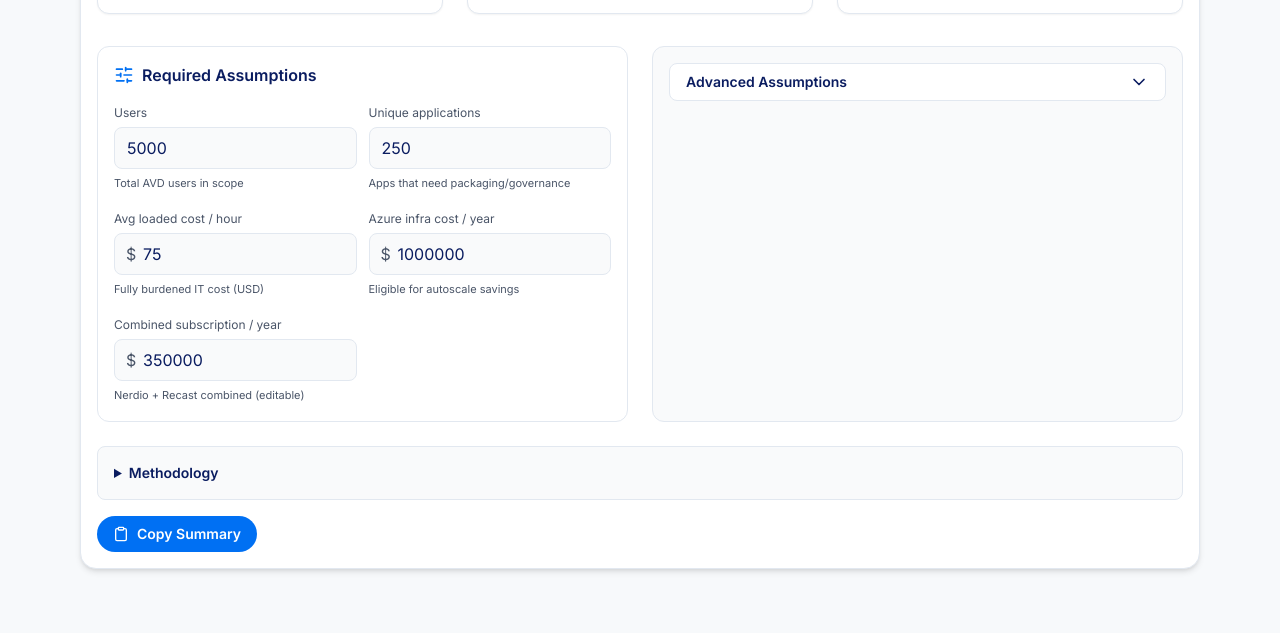
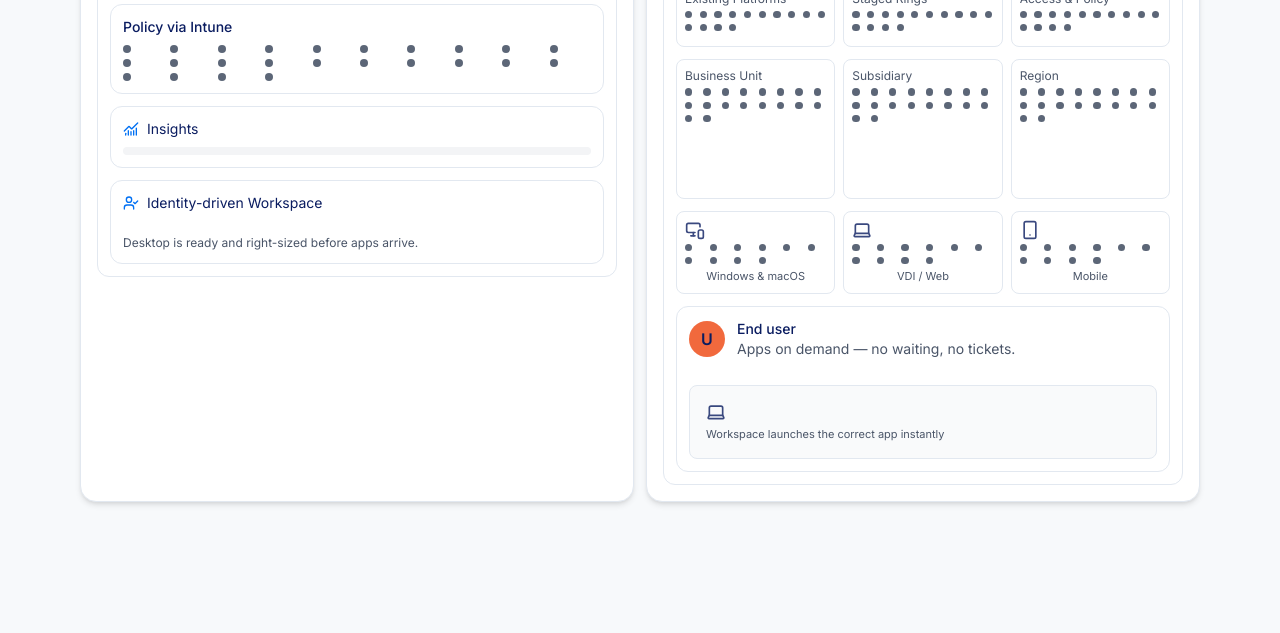
Before and after one commit to PartnerProgram/Nerdio-Recast, a plain HTML site: page index.html in a window 1280 px wide. Shown: the part 648-1281 px from the top of the page. After the commit the page ends 1214 px from the top, so only its background shows below. Drawn offline with nearby package versions, Linux system fonts and the light colour scheme.

Commit message:
Update index.html

```diff
--- a/index.html
+++ b/index.html
@@ -119,7 +119,7 @@
       }
     };
     const STATE = {
-      tab: 'outcomes',
+      tab: 'approach',
       showLabelsRecast: false,
       showLabelsNerdio: false,
       advancedOpen: false,
```
